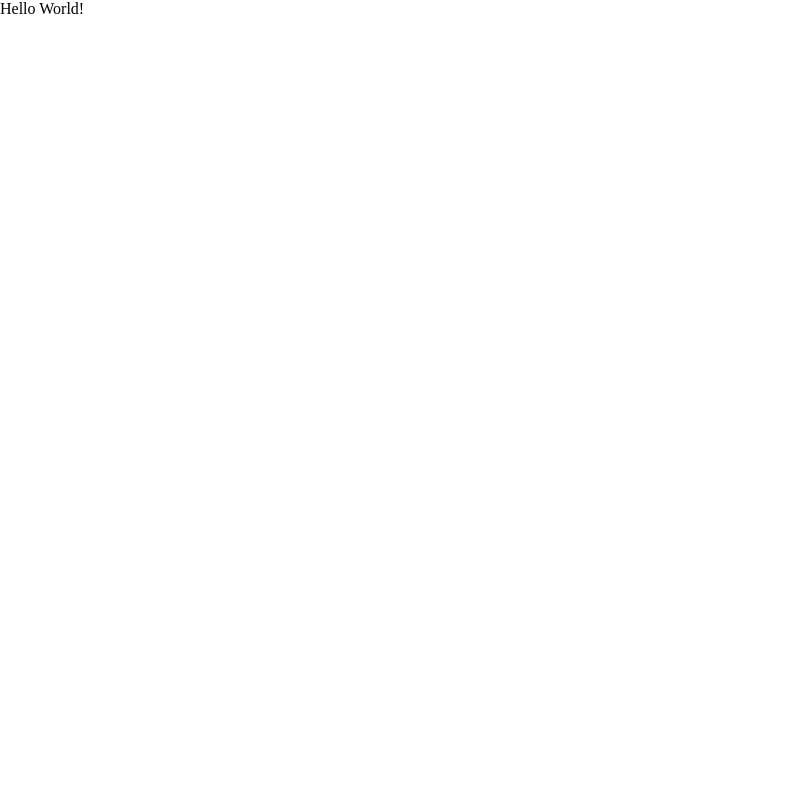
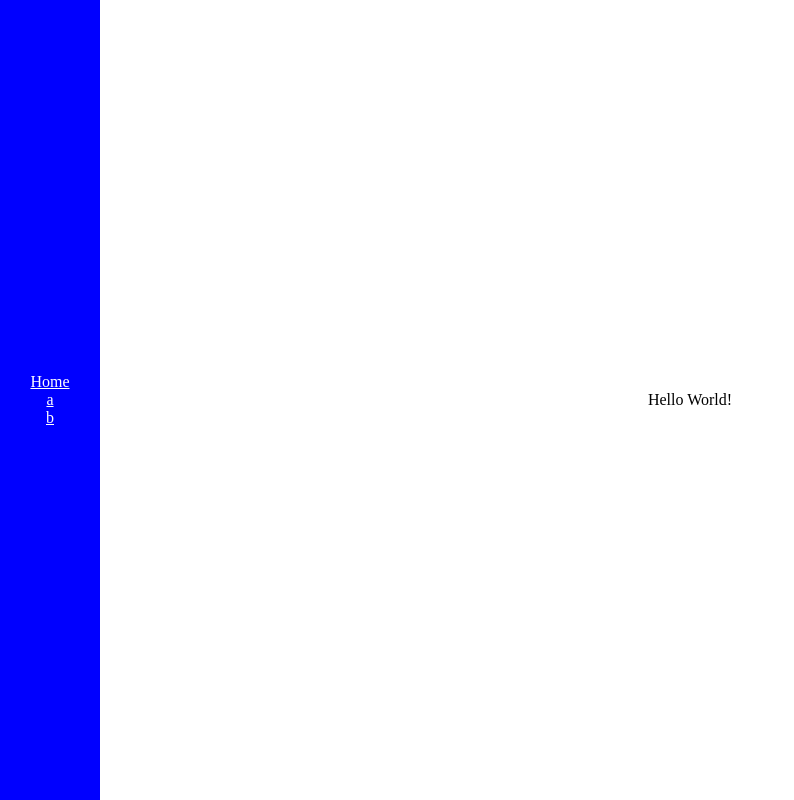
Before and after one commit to genieCS/react-boilerplate, a React app: page / in a window 1280 px wide. Shown: the whole page, without its empty margins (0-794 px from the left). Built offline with nearby package versions, Linux system fonts and the light colour scheme.

Commit message:
Set react-router-dom

```diff
--- a/package.json
+++ b/package.json
@@ -32,6 +32,7 @@
   },
   "dependencies": {
     "react": "^16.8.4",
-    "react-dom": "^16.8.4"
+    "react-dom": "^16.8.4",
+    "react-router-dom": "^5.0.0"
   }
 }
--- a/src/index.js
+++ b/src/index.js
@@ -1,9 +1,12 @@
 import React from 'react';
 import { render } from 'react-dom';
+import { BrowserRouter } from 'react-router-dom';
 import './styles/index.scss';
 import App from './views/App';
 
 render(
-  <App />,
+  <BrowserRouter>
+    <App />
+  </BrowserRouter>,
   document.getElementById('root'),
 );
--- /dev/null
+++ b/src/styles/color.scss
@@ -0,0 +1,4 @@
+$white: #ffffff;
+$black: #000000;
+
+$main-color: blue;
--- a/src/styles/index.scss
+++ b/src/styles/index.scss
@@ -1,4 +1,8 @@
 body, div {
+@import 'color';
+@import 'menu';
+@import 'view';
+
   margin: 0;
   padding: 0;
 }
--- /dev/null
+++ b/src/styles/menu.scss
@@ -0,0 +1,14 @@
+.menu {
+  display: flex;
+  flex-direction: column;
+  justify-content: center;
+  align-items: center;
+
+  background-color: $main-color;
+  width: 100px;
+  min-height: 100vh;
+
+  a {
+    color: $white;
+  }
+}
--- /dev/null
+++ b/src/styles/view.scss
@@ -0,0 +1,8 @@
+.view {
+  display: flex;
+  justify-content: center;
+  align-items: center;
+
+  min-height: 100vh;
+  width: calc(100% - 100px);
+}
--- a/src/views/App.js
+++ b/src/views/App.js
@@ -1,10 +1,20 @@
 import React, { Component } from 'react';
+import { Route, Switch } from 'react-router-dom';
+import Menu from './Menu';
+import Home from './Home';
+import PageA from './PageA';
+import PageB from './PageB';
 
 export default class App extends Component {
   render() {
     return (
       <div className="react-app">
-        Hello World!
+        <Menu />
+        <Switch>
+          <Route exact path="/" component={ Home } />
+          <Route path="/a" component={ PageA } />
+          <Route path="/b" component={ PageB } />
+        </Switch>
       </div>
     );
   }
--- /dev/null
+++ b/src/views/Home.js
@@ -0,0 +1,9 @@
+import React, { Component } from 'react';
+
+export default class Home extends Component {
+  render() {
+    return (
+      <div className="view">Hello World!</div>
+    );
+  }
+}
--- /dev/null
+++ b/src/views/Menu.js
@@ -0,0 +1,14 @@
+import React, { Component } from 'react';
+import { Link } from 'react-router-dom';
+
+export default class Menu extends Component {
+  render() {
+    return (
+      <aside className="menu">
+        <Link to="/">Home</Link>
+        <Link to="/a">a</Link>
+        <Link to="/b">b</Link>
+      </aside>
+    );
+  }
+}
--- /dev/null
+++ b/src/views/PageA.js
@@ -0,0 +1,9 @@
+import React, { Component } from 'react';
+
+export default class PageA extends Component {
+  render() {
+    return (
+      <div className="view">PageA</div>
+    );
+  }
+}
--- /dev/null
+++ b/src/views/PageB.js
@@ -0,0 +1,9 @@
+import React, { Component } from 'react';
+
+export default class PageB extends Component {
+  render() {
+    return (
+      <div className="view">PageB</div>
+    );
+  }
+}
--- a/webpack.config.js
+++ b/webpack.config.js
@@ -5,6 +5,9 @@ module.exports = {
     filename: 'main.js',
   },
   devtool: 'inline-source-map',
+  devServer: {
+    historyApiFallback: true,
+  },
   module: {
     rules: [
       {
```
Also changed, not shown: .eslintrc.js.
